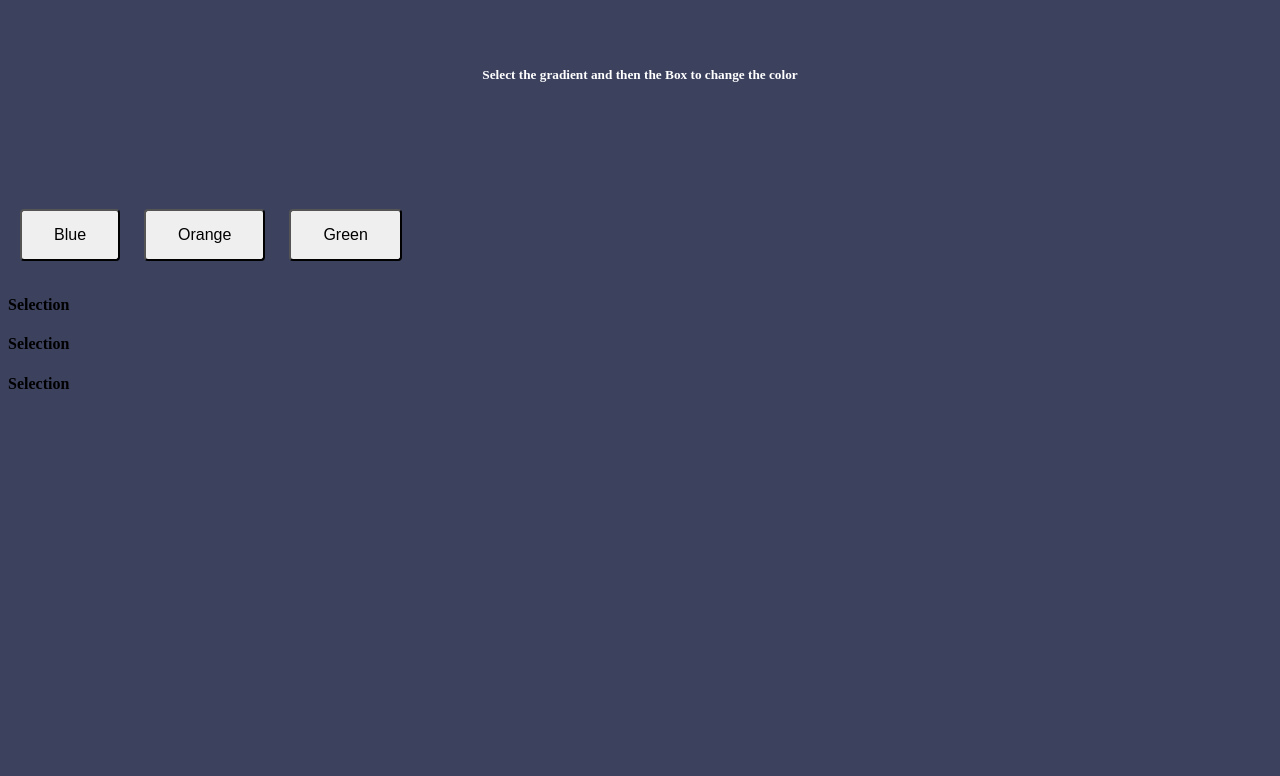
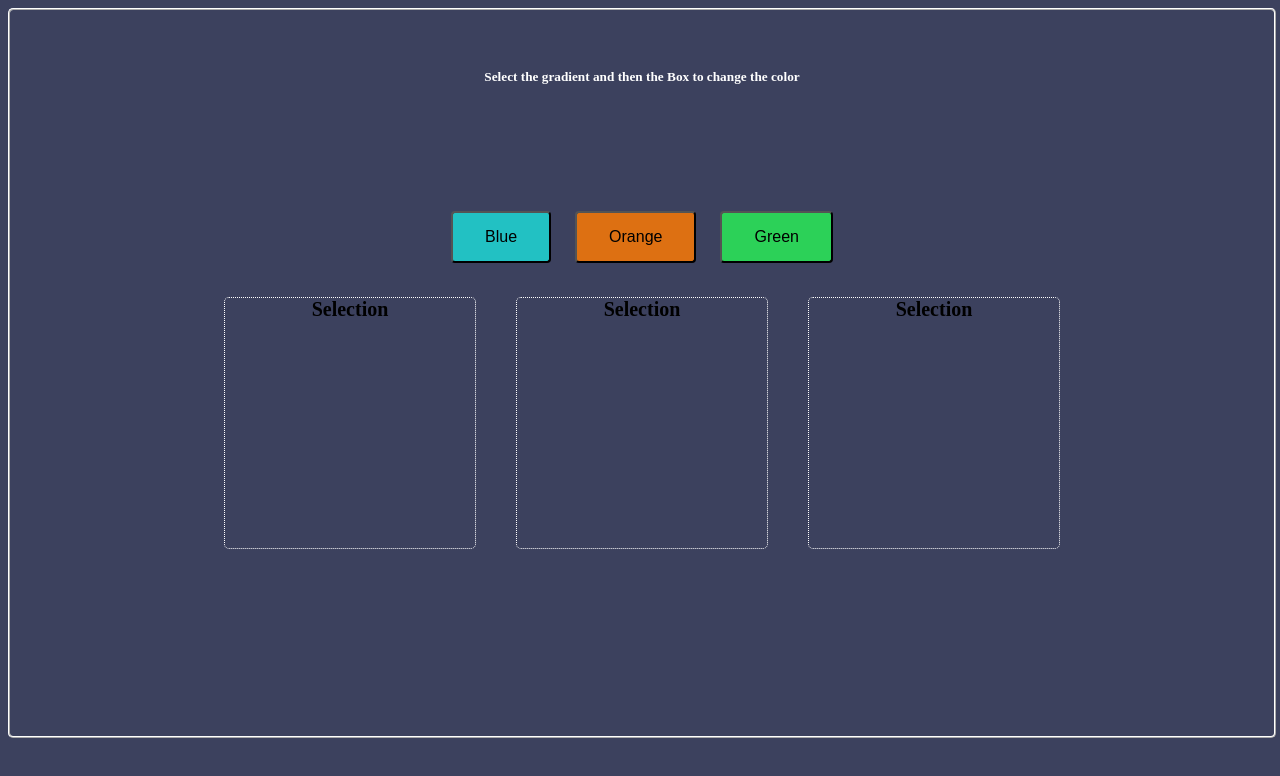
Before and after one commit to acciojob/passing-handler-prop-react-vamshithallapalli, a React app: page / in a window 1280 px wide. Built offline with nearby package versions, Linux system fonts and the light colour scheme.

Commit message:
modified project

```diff
--- a/package.json
+++ b/package.json
@@ -12,8 +12,8 @@
   "author": "",
   "license": "ISC",
   "dependencies": {
-    "cypress" : "^9.5.0",
     "css-loader": "^4.3.0",
+    "cypress": "^9.5.0",
     "jest-junit": "^11.1.0",
     "react": "^16.13.1",
     "react-dom": "^16.13.1",
@@ -48,7 +48,7 @@
     "jest": "^26.4.2",
     "react-test-renderer": "^16.13.1",
     "webpack": "^4.44.2",
-    "webpack-dev-server": "^3.11.0",
+    "webpack-dev-server": "^3.11.3",
     "xml-js": "^1.6.11"
   }
 }
--- a/src/components/ColourSelector.js
+++ b/src/components/ColourSelector.js
@@ -4,7 +4,7 @@
   const { config, selectNextBackground } = props
   const { background } = config;
   return (
-    <button className={""} onClick={() => selectNextBackground({background: background})}>
+    <button className={""} style={{backgroundColor: config.background}} onClick={() => selectNextBackground({background: background})}>
       {/* label should come here */}
     {config.label}
     </button>
--- a/src/components/Selection.js
+++ b/src/components/Selection.js
@@ -1,4 +1,5 @@
 import React, { useState } from 'react';
+import '../styles/Child.css'
 
 const Selection = ({ applyColor }) => {
   const [style, setStyle] = useState({ background: "" });
@@ -9,7 +10,8 @@
 
   return (
     <div className="fix-box" style={style} onClick={handleClick}>
-      <h4 className="subheading">Selection</h4>
+    <div class="box-title">Selection</div>
+
     </div>
   );
 };
--- a/src/styles/App.css
+++ b/src/styles/App.css
@@ -7,6 +7,9 @@
     height: 75%;
     vertical-align: baseline;
     padding-top: 10%;
+    display: flex;
+    flex-direction: column;
+    align-items: center;
 }
 
 #root {
--- a/src/styles/Child.css
+++ b/src/styles/Child.css
@@ -16,3 +16,23 @@
     color: white;
     text-align: center;
 }
+
+.box {
+    width: 300px;
+    border: 2px solid #333;
+    border-radius: 8px;
+    padding: 15px;
+    background: #f7f7f7;
+    position: relative;
+}
+
+.box-title {
+    font-size: 20px;
+    font-weight: bold;
+    margin-bottom: 10px;
+    text-align: center; /* optional */
+}
+
+.row{
+    display: flex;
+}
```
Also changed, not shown: 1 other file.
